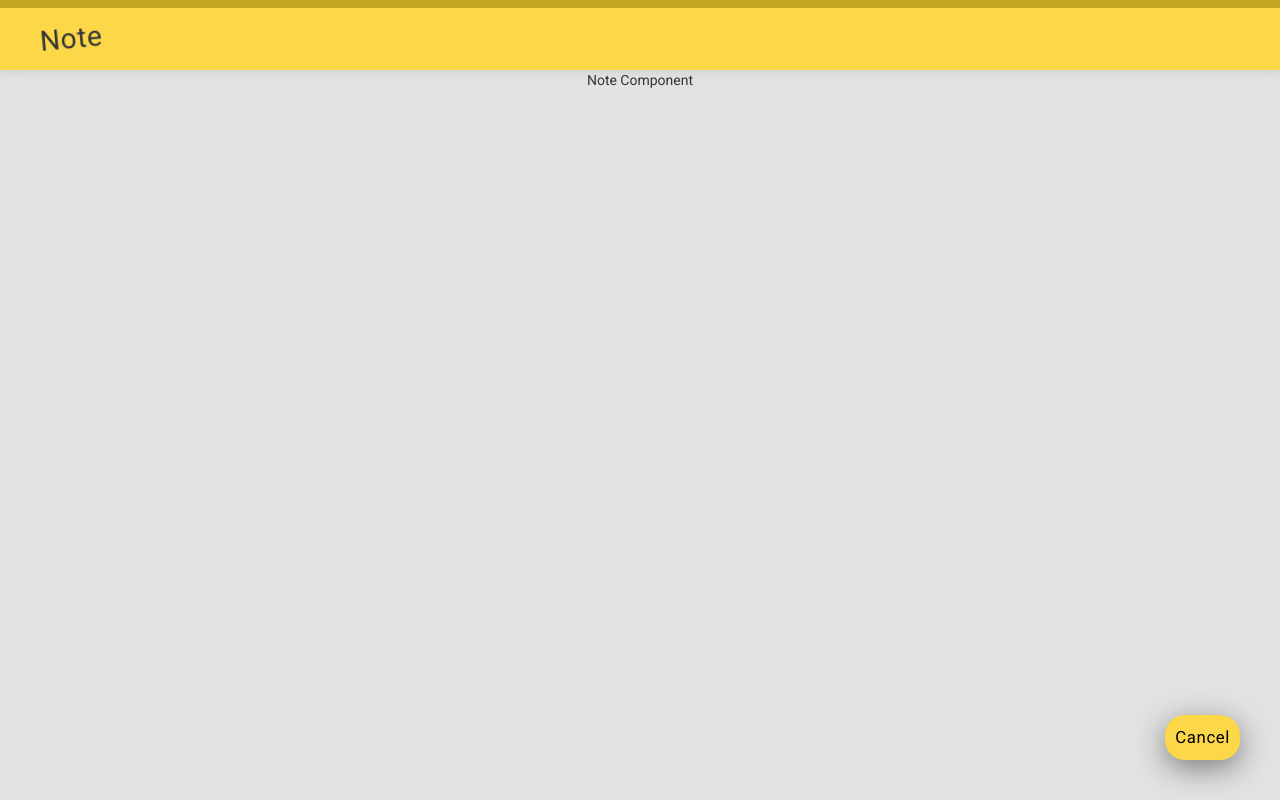
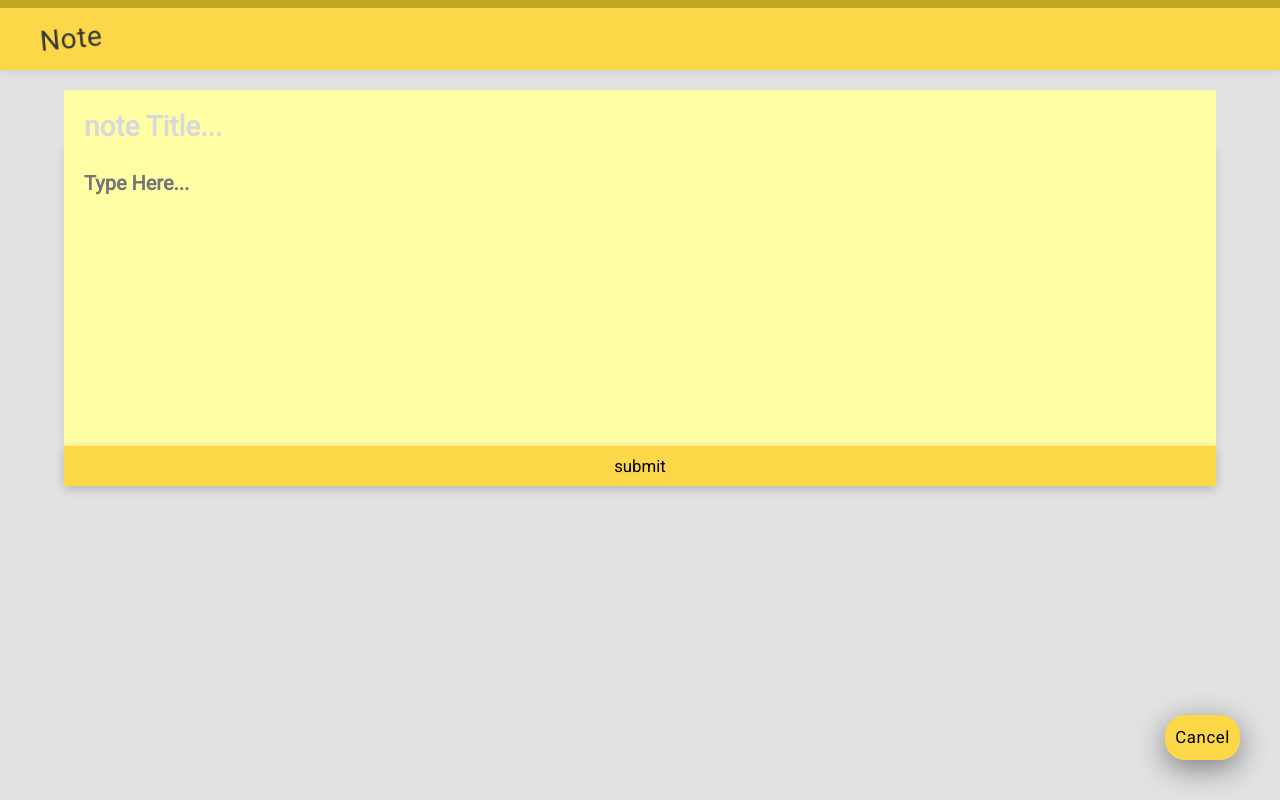
Before and after one commit to mxwilbur/note-app, a React (Create React App) app: page / in a window 1280 px wide. Both pictures are taken after a click on the element "+Note". Built offline with nearby package versions, Linux system fonts and the light colour scheme; no server answers.

Commit message:
create form and populate with notecontent

```diff
--- a/src/App.js
+++ b/src/App.js
@@ -35,13 +35,15 @@
   }
 
   render() {
-    const { showNote, notes } = this.state;
+    const { showNote, notes, note } = this.state;
 
     return (
       <div className="App">
         <Nav toggleNote={this.toggleNote} showNote={showNote} />
         { showNote ?
-          <Note />
+          <Note
+            note={note}
+          />
           :
           <List
             getNotes={this.getNotes}
--- a/src/components/Note.js
+++ b/src/components/Note.js
@@ -2,9 +2,24 @@
 
 class Note extends React.Component {
   render () {
+    const { note } = this.props;
+
     return (
       <div className='note-container'>
-        Note Component
+        <form className="note-form">
+          <input
+            className="note-title-input"
+            type="text"
+            placeholder="note Title..."
+            defaultValue={note.title}
+          />
+          <textarea
+            className="note-textarea"
+            placeholder="Type Here..."
+            defaultValue={note.content}
+          />
+          <input className="note-button" type="submit" value="submit" />
+        </form>
       </div>
     );
   }
```
